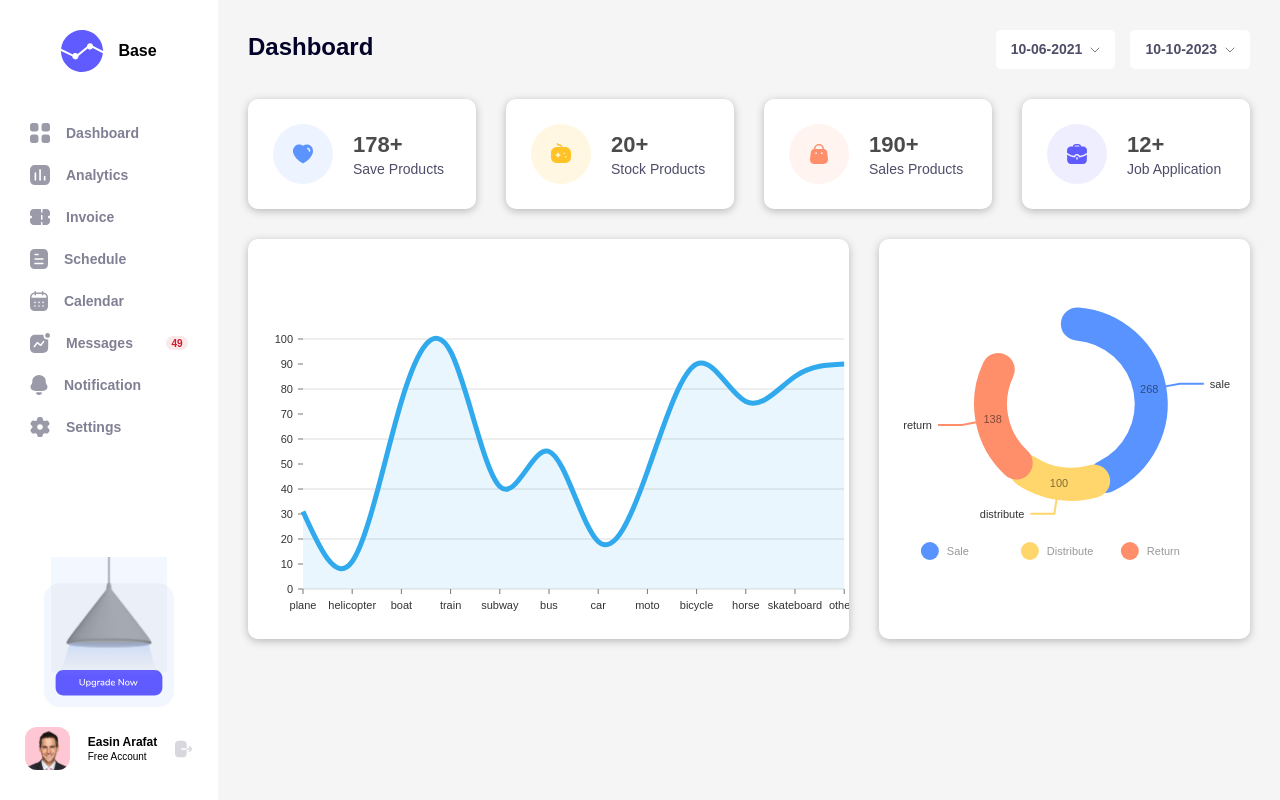
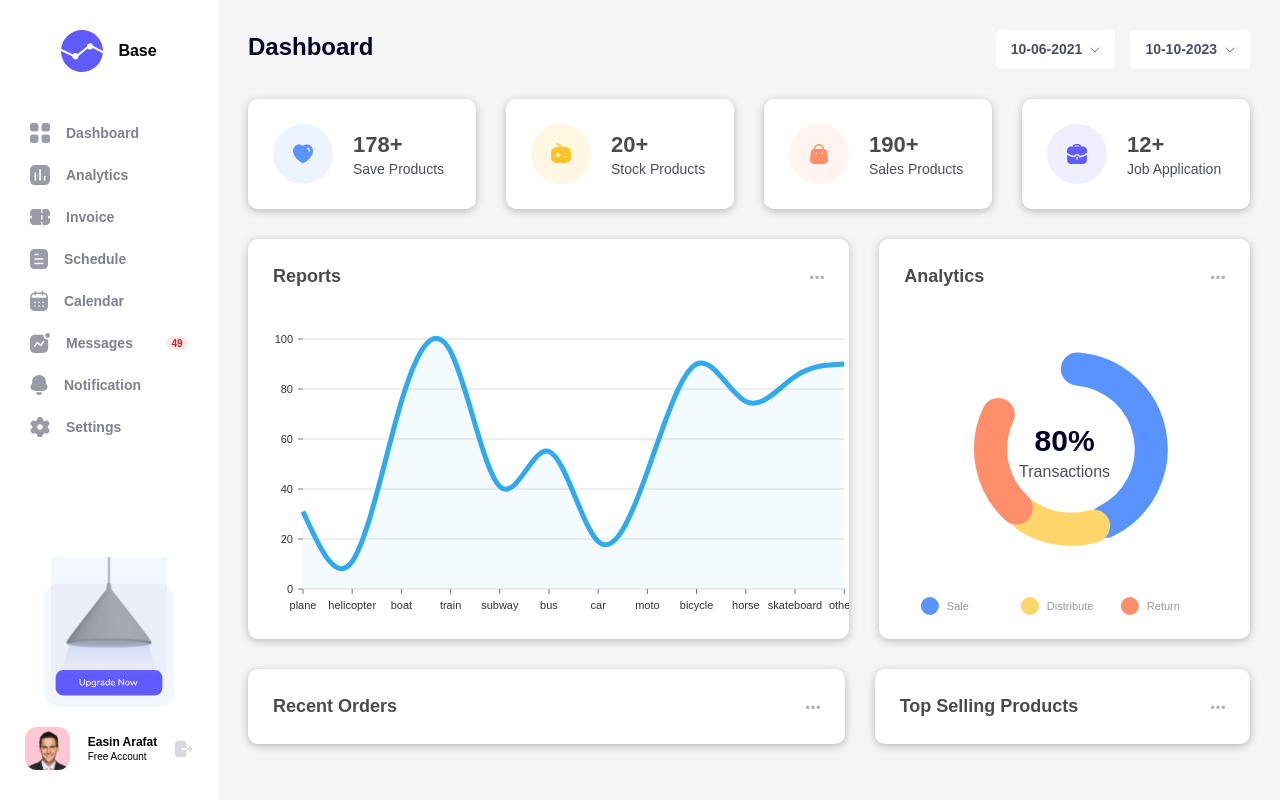
Before and after one commit to 15akash/dashboard-app, a Next.js app: page / in a window 1280 px wide. Built offline with nearby package versions, Linux system fonts and the light colour scheme.

Commit message:
starting with recent orders and top selling products

```diff
--- a/pages/index.tsx
+++ b/pages/index.tsx
@@ -8,6 +8,10 @@ import DoughnutChart from '@/ui/components/doughnut-chart';
 import Card from '@/ui/foundations/card';
 import LineChart from '@/ui/components/line-chart';
 import MenuContext from '@/ui/store/menu-context';
+import { Menu } from '@/ui/assets/Menu';
+import CardHeader from '@/ui/components/card-header';
+import TopSellingProducts from '@/ui/components/top-selling-products';
+import RecentOrders from '@/ui/components/recent-orders';
 
 export default function Home() {
 	const menuCtx = useContext(MenuContext);
@@ -22,7 +26,7 @@ export default function Home() {
 	);
 
 	return (
-		<>
+		<Flexbox direction="column" width="100%">
 			<Flexbox direction="column" gap={30} className={styles['homepage']}>
 				<Flexbox justifyContent="space-between" className={styles['homepage--header']}>
 					<h1>Dashboard</h1>
@@ -39,16 +43,26 @@ export default function Home() {
 			</Flexbox>
 			<Flexbox gap={30} className={styles['charts']}>
 				<Card className={styles['linechart']}>
+					<CardHeader heading="Reports" />
 					<div style={{ width: '100%', position: 'absolute', height: '80%', bottom: '0' }}>
 						<LineChart />
 					</div>
 				</Card>
 				<Card className={styles['doughnut']}>
-					<div style={{ width: '90%', position: 'absolute', height: '80%' }}>
+					<CardHeader heading="Analytics" />
+					<Flexbox direction="column" alignItems="center" className={styles['transactions']}>
+						<h1>80%</h1>
+						<h5>Transactions</h5>
+					</Flexbox>
+					<div style={{ width: '90%', position: 'absolute', height: '80%', bottom: '0' }}>
 						<DoughnutChart />
 					</div>
 				</Card>
 			</Flexbox>
-		</>
+			<div className={styles['product-details']}>
+				<RecentOrders />
+				<TopSellingProducts />
+			</div>
+		</Flexbox>
 	);
 }
--- a/styles/Home.module.scss
+++ b/styles/Home.module.scss
@@ -38,10 +38,40 @@
         overflow: hidden;
     }
 
+    .transactions {
+        margin: auto;
+
+        h1 {
+            font-weight: 800;
+            font-size: 30px;
+            line-height: 41px;
+            color: #030229;
+        }
+
+        h5 {
+            font-weight: 400;
+            font-size: 16px;
+            line-height: 22px;
+            color: #030229;
+            opacity: 0.7;
+        }
+    }
+
     .doughnut {
+        display: flex;
+        flex-direction: column !important;
         position: relative;
         height: 100%;
-        // right: 0;
         flex: 1;
+        width: 40%;
+
     }
 }
+
+.product-details {
+    margin-top: 30px;
+    width: 100%;
+    display: grid;
+    grid-template-columns: 0.62fr 0.39fr;
+    column-gap: 30px;
+}
--- /dev/null
+++ b/ui/components/card-header/index.tsx
@@ -0,0 +1,24 @@
+import { Menu } from '@/ui/assets/Menu';
+import Flexbox from '@/ui/foundations/flexbox';
+import React from 'react';
+
+const CardHeader = ({ heading }: { heading: string }) => {
+	return (
+		<Flexbox justifyContent="space-between" width="100%" alignItems="center">
+			<h3
+				style={{
+					fontWeight: '700',
+					fontSize: '18px',
+					lineHeight: '25px',
+					color: '#000000',
+					opacity: '0.7',
+					margin: '0'
+				}}>
+				{heading}
+			</h3>
+			<Menu />
+		</Flexbox>
+	);
+};
+
+export default CardHeader;
--- a/ui/components/doughnut-chart/index.tsx
+++ b/ui/components/doughnut-chart/index.tsx
@@ -23,7 +23,7 @@ const DoughnutChart = () => {
 	return (
 		<ResponsivePie
 			data={data}
-			margin={{ top: 40, right: 80, bottom: 80, left: 80 }}
+			margin={{ top: 20, right: 80, bottom: 80, left: 80 }}
 			innerRadius={0.85}
 			cornerRadius={45}
 			startAngle={0}
@@ -40,6 +40,9 @@ const DoughnutChart = () => {
 			arcLinkLabelsThickness={2}
 			arcLinkLabelsColor={{ from: 'color' }}
 			arcLabelsRadiusOffset={0.45}
+			enableArcLabels={false}
+			enableArcLinkLabels={false}
+			padAngle={0}
 			arcLabelsTextColor={{
 				from: 'color',
 				modifiers: [['darker', 1.9]]
--- a/ui/components/line-chart/index.tsx
+++ b/ui/components/line-chart/index.tsx
@@ -60,22 +60,46 @@ const LineChart = () => {
 		}
 	];
 
+	const styles = {
+		fontFamily: 'sans-serif',
+		textAlign: 'center',
+		background: '#333',
+		padding: '30px'
+	};
+
+	const theme = {
+		axis: {
+			textColor: '#eee',
+			fontSize: '14px',
+			tickColor: '#eee'
+		},
+		grid: {
+			stroke: '#888',
+			strokeWidth: 1
+		}
+	};
+
 	return (
 		<ResponsiveLine
 			data={data}
+			theme={{
+				fontSize: 12,
+				textColor: '#030229'
+			}}
 			margin={{ top: 20, right: 30, bottom: 50, left: 30 }}
 			colors={d => d.color}
 			xScale={{ type: 'point' }}
 			enableGridX={false}
 			yScale={{
 				type: 'linear',
-
-				// min: 'auto'
-				max: 'auto',
-				stacked: true,
-				reverse: false
+				stacked: false,
+				reverse: false,
+				min: 0,
+				max: 100,
+				clamp: true,
+				nice: true
 			}}
-			yFormat=" >-.2f"
+			// yFormat=" >-.1f"
 			curve="natural"
 			axisTop={null}
 			axisRight={null}
@@ -89,6 +113,7 @@ const LineChart = () => {
 			axisLeft={{
 				tickSize: 5,
 				tickPadding: 5,
+				tickValues: [0, 20, 40, 60, 80, 100],
 				tickRotation: 0,
 				legend: 'count',
 				legendOffset: -40,
@@ -104,12 +129,8 @@ const LineChart = () => {
 			enableArea={true}
 			areaBlendMode="multiply"
 			areaBaselineValue={0}
-			areaOpacity={0.1}
+			areaOpacity={0.05}
 			useMesh={true}
-			sliceTooltip={({ slice }) => {
-				console.log('slice', slice);
-				return <div style={{ background: 'white', padding: '9px 12px', border: '1px solid black' }}></div>;
-			}}
 			legends={[
 				{
 					anchor: 'bottom-right',
--- /dev/null
+++ b/ui/components/recent-orders/RecentOrders.module.scss
@@ -0,0 +1,3 @@
+.recent-orders {
+    flex-direction: column !important;
+}
--- /dev/null
+++ b/ui/components/recent-orders/index.tsx
@@ -0,0 +1,14 @@
+import styles from './RecentOrders.module.scss';
+import Card from '@/ui/foundations/card';
+import React from 'react';
+import CardHeader from '../card-header';
+
+const RecentOrders = () => {
+	return (
+		<Card width="100%" className={styles['recent-orders']}>
+			<CardHeader heading="Recent Orders" />
+		</Card>
+	);
+};
+
+export default RecentOrders;
--- /dev/null
+++ b/ui/components/top-selling-products/TopSellingProducts.module.scss
@@ -0,0 +1,3 @@
+.top-selling {
+    flex-direction: column !important;
+}
--- /dev/null
+++ b/ui/components/top-selling-products/index.tsx
@@ -0,0 +1,14 @@
+import React from 'react';
+import styles from './TopSellingProducts.module.scss';
+import Card from '@/ui/foundations/card';
+import CardHeader from '../card-header';
+
+const TopSellingProducts = () => {
+	return (
+		<Card width="100%" className={styles['top-selling']}>
+			<CardHeader heading="Top Selling Products" />
+		</Card>
+	);
+};
+
+export default TopSellingProducts;
```
